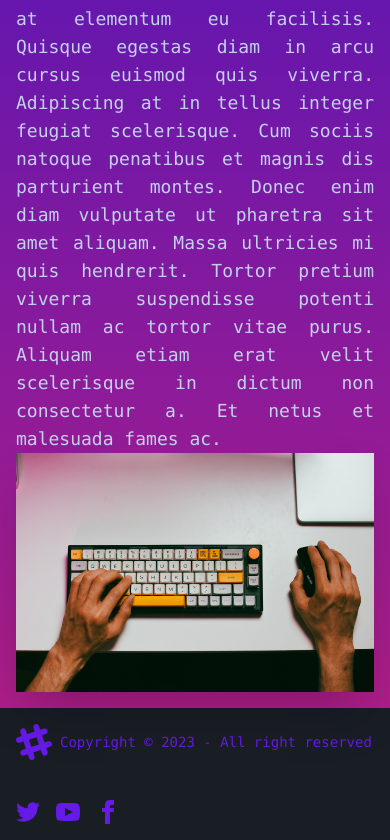
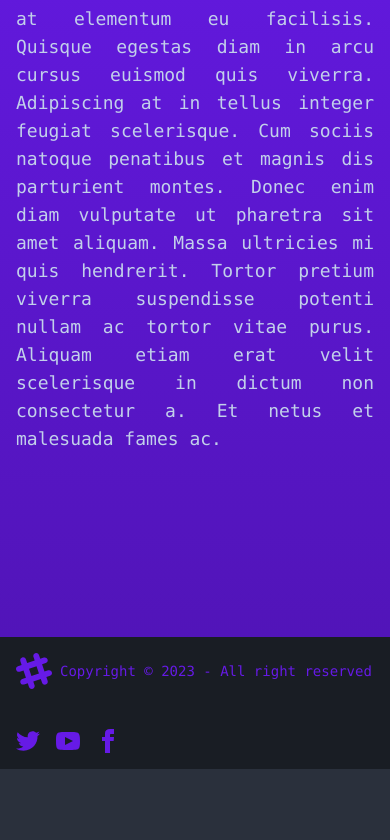
Before and after one commit to cedrata/cedrata.github.io, a SvelteKit app: page / in a window 390 px wide. Shown: the part 1051-1891 px from the top of the page. After the commit the page ends 1820 px from the top, so only its background shows below. Built offline with nearby package versions, Linux system fonts and the light colour scheme.

Commit message:
[FIX] about bg for mobile

```diff
--- a/src/routes/+page.svelte
+++ b/src/routes/+page.svelte
@@ -51,7 +51,7 @@
 <!-- <div class="bg-base-200 bg-gradient-to-b from-secondary to-accent" > -->
 <section
 	id="about"
-	class="relative flex items-center justify-center bg-gradient-to-b from-primary-focus to-secondary-focus"
+	class="relative flex items-center justify-center bg-gradient-to-b from-primary to-primary-focus lg:from-primary-focus lg:to-secondary-focus"
 >
 	<svg
 		xmlns="http://www.w3.org/2000/svg"
@@ -79,7 +79,7 @@
 				scelerisque in dictum non consectetur a. Et netus et malesuada fames ac.
 			</p>
 		</div>
-		<div class="lg:col-start-2 lg:row-start-2 lg:row-span-2">
+		<div class="lg:col-start-2 lg:row-start-2 lg:row-span-2 max-lg:hidden">
 			<img src={assets + '/images/keyboard.jpeg'} alt="the tools" class="shadow-2xl"/>
 		</div>
 	</div>
```
